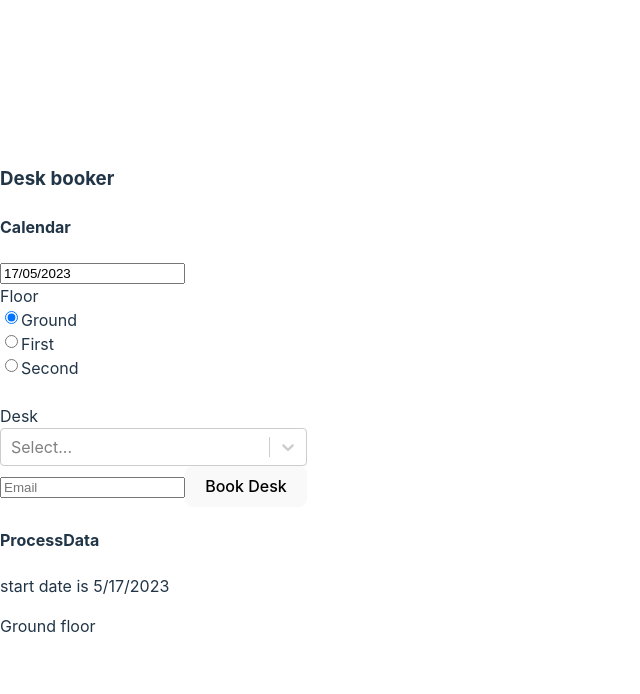
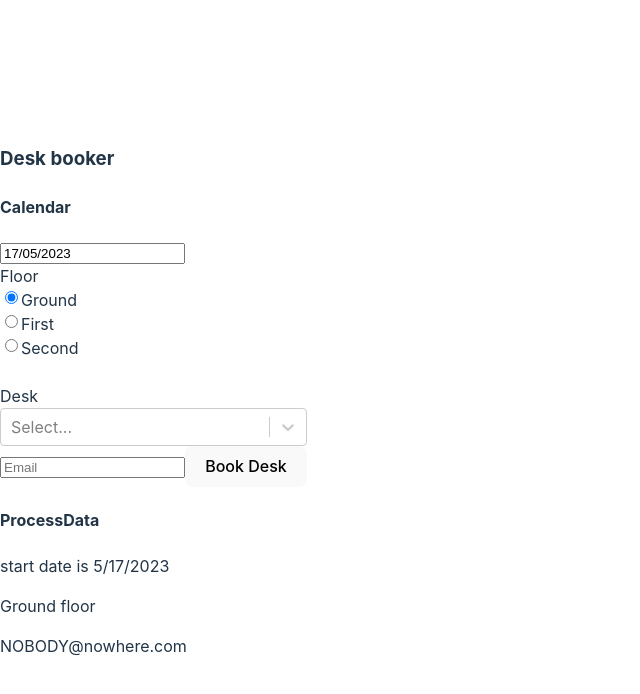
Before and after one commit to robertwilkinson9/ts-reserve-assets, a React (Vite) app: page / in a window 1280 px wide. Shown: the top 694 px of the page, without its empty margins (0-640 px from the left). Built offline with nearby package versions, Linux system fonts and the light colour scheme.

Commit message:
start to ask for and display emails

```diff
--- a/src/App.tsx
+++ b/src/App.tsx
@@ -20,6 +20,8 @@ export const App = () => {
 
   const [floor, setFloor] = useState<number|null>(0);
   const [desk, setDesk] = useState<string|null>(null);
+//  const [email, setEmail] = useState<string|null>(null);
+  const [email, setEmail] = useState<string|null>("NOBODY@nowhere.com");
 
   registerLocale('en-GB', enGB)
   setDefaultLocale('en-GB');
@@ -27,8 +29,8 @@ export const App = () => {
    return (
      <>
      <Header />
-     <InputForm start={startDate} datesetter={setStartDate} floor={floor} floorsetter={setFloor} desksetter={setDesk} />
-     <ProcessData start={startDate} floor={floor} desk={desk} />
+     <InputForm start={startDate} datesetter={setStartDate} floor={floor} floorsetter={setFloor} desksetter={setDesk} emailsetter={setEmail} />
+     <ProcessData start={startDate} floor={floor} desk={desk} email={email} />
      </>
    );
 }
--- a/src/components/addemail.tsx
+++ b/src/components/addemail.tsx
@@ -13,6 +13,7 @@ export const useForm = (callback: any, initialState = {}) => {
     // onSubmit
     const onSubmit = async (event: React.FormEvent<HTMLFormElement>) => {
         event.preventDefault();
+        console.log(event);
         await callback(); // triggering the callback
     };
 
@@ -24,7 +25,13 @@ export const useForm = (callback: any, initialState = {}) => {
     };
 }
 
-export const AddEmail = () =>{
+export interface AddEmailProps {
+  setter: React.Dispatch<React.SetStateAction<string | null>>;
+}
+
+export const AddEmail = ({setter} : AddEmailProps) =>{
+    console.log("SETTER is")
+    console.log(setter)
 
  // defining the initial state for the form
     const initialState = {
--- a/src/components/form.tsx
+++ b/src/components/form.tsx
@@ -15,9 +15,10 @@ export interface InputFormProps {
   floor: number | null;
   floorsetter: React.Dispatch<React.SetStateAction<number | null>>;
   desksetter: React.Dispatch<React.SetStateAction<string | null>>;
+  emailsetter: React.Dispatch<React.SetStateAction<string | null>>;
 }
 
-export const InputForm = ({start, datesetter, floor, floorsetter, desksetter}: InputFormProps) => {
+export const InputForm = ({start, datesetter, floor, floorsetter, desksetter, emailsetter}: InputFormProps) => {
   return (
     <Form>
      <Calendar start={start} setter={datesetter} />
@@ -26,7 +27,7 @@ export const InputForm = ({start, datesetter, floor, floorsetter, desksetter}: I
 */ }
      <Floor floor={floor} floorsetter={floorsetter}/>
      <Desks floor={floor} desksetter={desksetter} />
-     <AddEmail />
+     <AddEmail setter={emailsetter} />
 { /*
       <Form.Group className="mb-3" controlId="formBasicEmail">
         <Form.Label>Email address</Form.Label>
--- a/src/components/processdata.tsx
+++ b/src/components/processdata.tsx
@@ -7,11 +7,12 @@ export interface ProcessDataProps {
    start: Date | null;
    floor: number | null;
    desk: string | null;
+   email: string | null;
 }
 
 const Floor = ["Ground", "First", "Second"];
 
-export const ProcessData = ({ start, floor, desk } : ProcessDataProps) => {
+export const ProcessData = ({ start, floor, desk, email } : ProcessDataProps) => {
   let sdstr = "No start date available"
   if (start) {
     let sstr = "null"
@@ -28,6 +29,7 @@ export const ProcessData = ({ start, floor, desk } : ProcessDataProps) => {
     <p>{sdstr}</p>
     <p>{fstr}</p>
     <p>{desk}</p>
+    <p>{email}</p>
     </>
   );
 };
```
